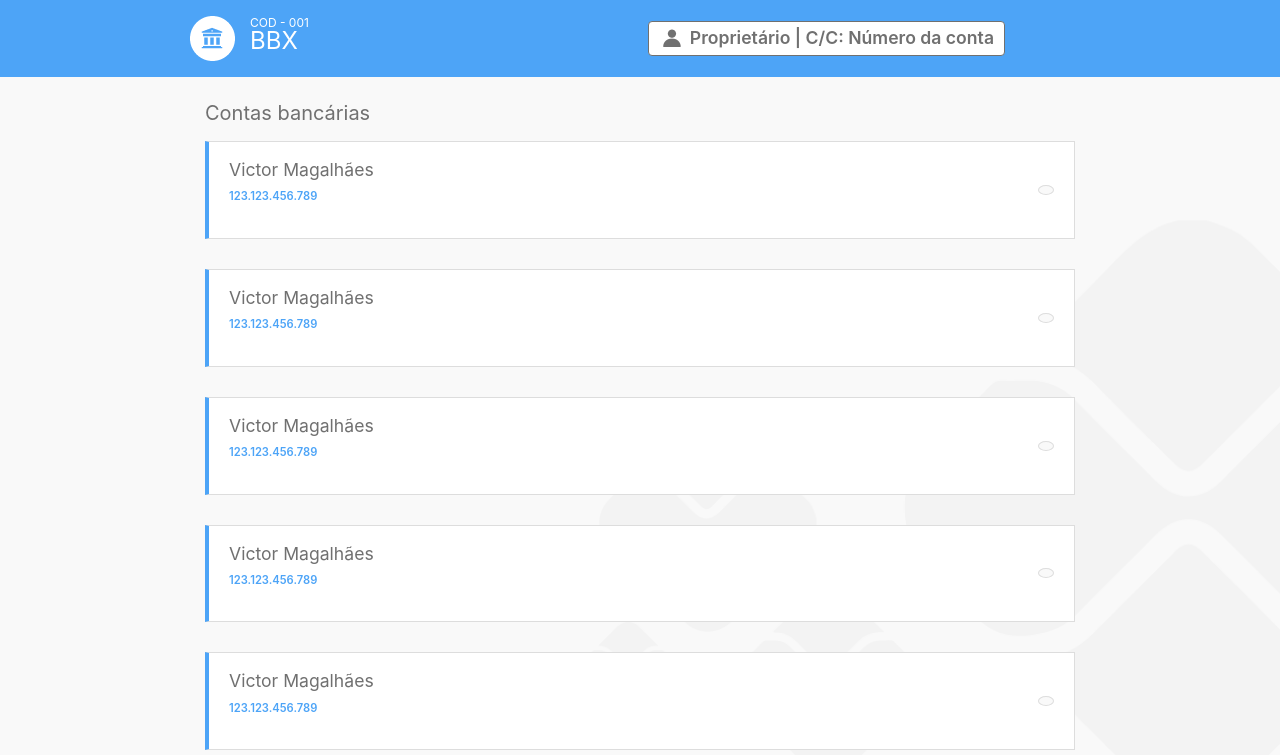
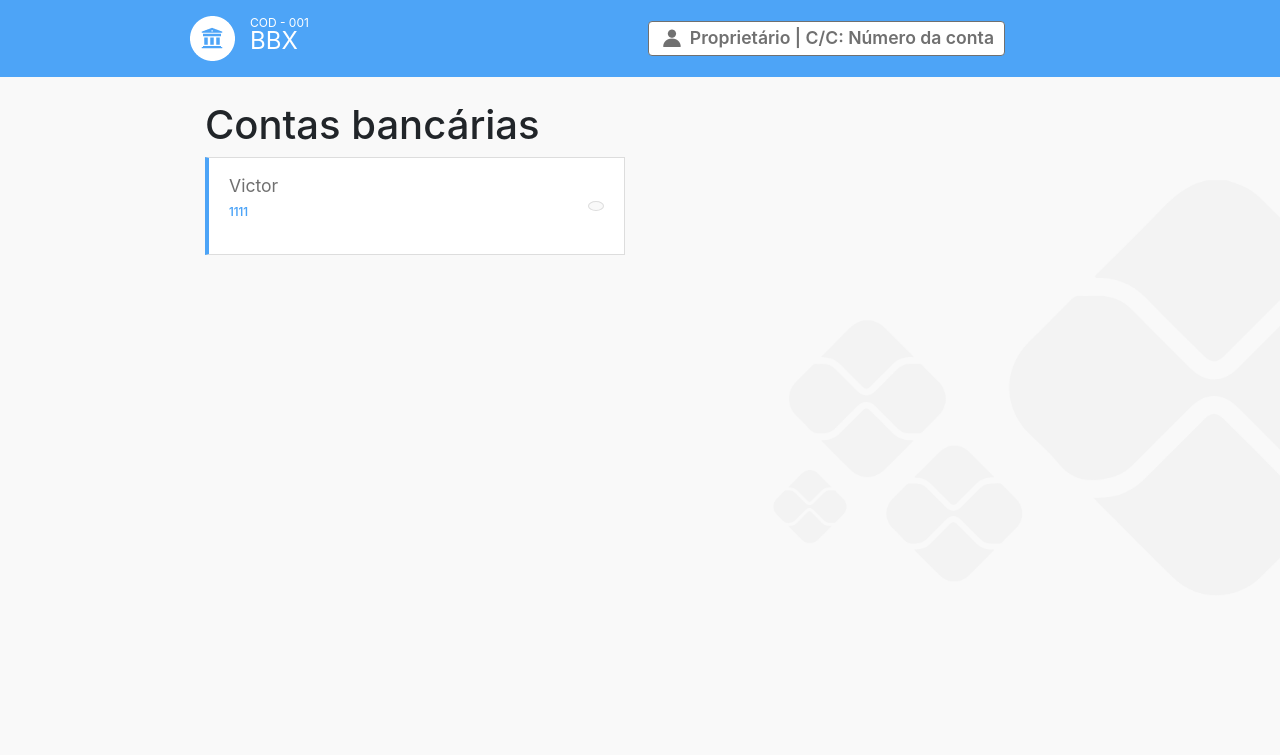
Before and after one commit to VictorMagalhaesSales/microsservices-banks-parent, a Next.js app in the folder ui-bank-nextjs/: page /bank-account in a window 1280 px wide. Shown: the top 755 px of the page. Built offline with nearby package versions, Linux system fonts and the light colour scheme.

Commit message:
Moving declaration of main content

```diff
--- a/ui-bank-nextjs/src/components/Layout.tsx
+++ b/ui-bank-nextjs/src/components/Layout.tsx
@@ -4,20 +4,11 @@ import Navbar from "./Navbar";
 import BankAccountCard from "./utils/BankAccountCard";
 import Title from "./utils/Title";
 
-export default function Layout() {
+export default function Layout(props) {
     return (
         <div>
             <Navbar/>
-            <MainContent>
-                <Title>Contas bancárias</Title>
-                <BankAccountCard/>
-                <BankAccountCard/>
-                <BankAccountCard/>
-                <BankAccountCard/>
-                <BankAccountCard/>
-                <BankAccountCard/>
-                <BankAccountCard/>
-            </MainContent>
+            <MainContent>{props.children}</MainContent>
             <Footer/>
         </div>
     );
--- a/ui-bank-nextjs/src/components/utils/BankAccountCard/index.tsx
+++ b/ui-bank-nextjs/src/components/utils/BankAccountCard/index.tsx
@@ -1,14 +1,19 @@
+import { BankAccount } from "../../../models/model";
 import classes from "./BankAccountCard.module.scss";
 
-export default function BankAccountCard(props) {
+interface BankAccountCardProps {
+  bankAccount: BankAccount;
+}
+
+export default function BankAccountCard(props: BankAccountCardProps) {
   const { bankAccount } = props;
 
   return (
     <article className={`${classes.root} ${classes.bank001}`}>
       <div>
-        <h2 className={classes.ownerName}> Victor Magalhães</h2>
+        <h2 className={classes.ownerName}>{bankAccount.owner_name}</h2>
         <p className={`${classes.accountNumber} ${classes.bank001}`}>
-          123.123.456.789
+          {bankAccount.account_number}
         </p>
       </div>
       <span
--- /dev/null
+++ b/ui-bank-nextjs/src/models/model.ts
@@ -0,0 +1,41 @@
+export interface BankAccount {
+  id: string;
+  account_number: string;
+  owner_name: string;
+  balance: number;
+}
+
+export interface PixKey {
+  id: string;
+  kind: PixKeyKind;
+  key: string;
+}
+
+export enum PixKeyKind {
+  cpf = "cpf",
+  email = "email",
+}
+
+export enum TransactionStatus {
+  pending = "pending",
+  completed = "completed",
+  error = "error",
+}
+
+export enum TransactionOperation {
+  debit = "debit",
+  credit = "credit",
+}
+
+export interface Transaction {
+  id: string;
+  amount: number;
+  description: string;
+  bank_account_id: string;
+  bank_account_from_id: string;
+  pix_key_key: string;
+  pix_key_kind: PixKeyKind;
+  status: TransactionStatus;
+  operation: TransactionOperation;
+  created_at: string;
+}
--- a/ui-bank-nextjs/src/pages/bank-account.tsx
+++ b/ui-bank-nextjs/src/pages/bank-account.tsx
@@ -1,7 +1,17 @@
 import Layout from "../components/Layout";
+import BankAccountCard from "../components/utils/BankAccountCard";
 
 export default function BankAccountList() {
     return (
-        <Layout></Layout>
+        <Layout>
+            <h1>Contas bancárias</h1>
+            <div className="row">
+                <a className="col-12 col-sm-6 col-md4">
+                <BankAccountCard bankAccount={{
+                    id: 'teste', owner_name: 'Victor', balance: 0, account_number: '1111'
+                }}/>
+                </a>
+            </div>
+        </Layout>
     );
 }
```
